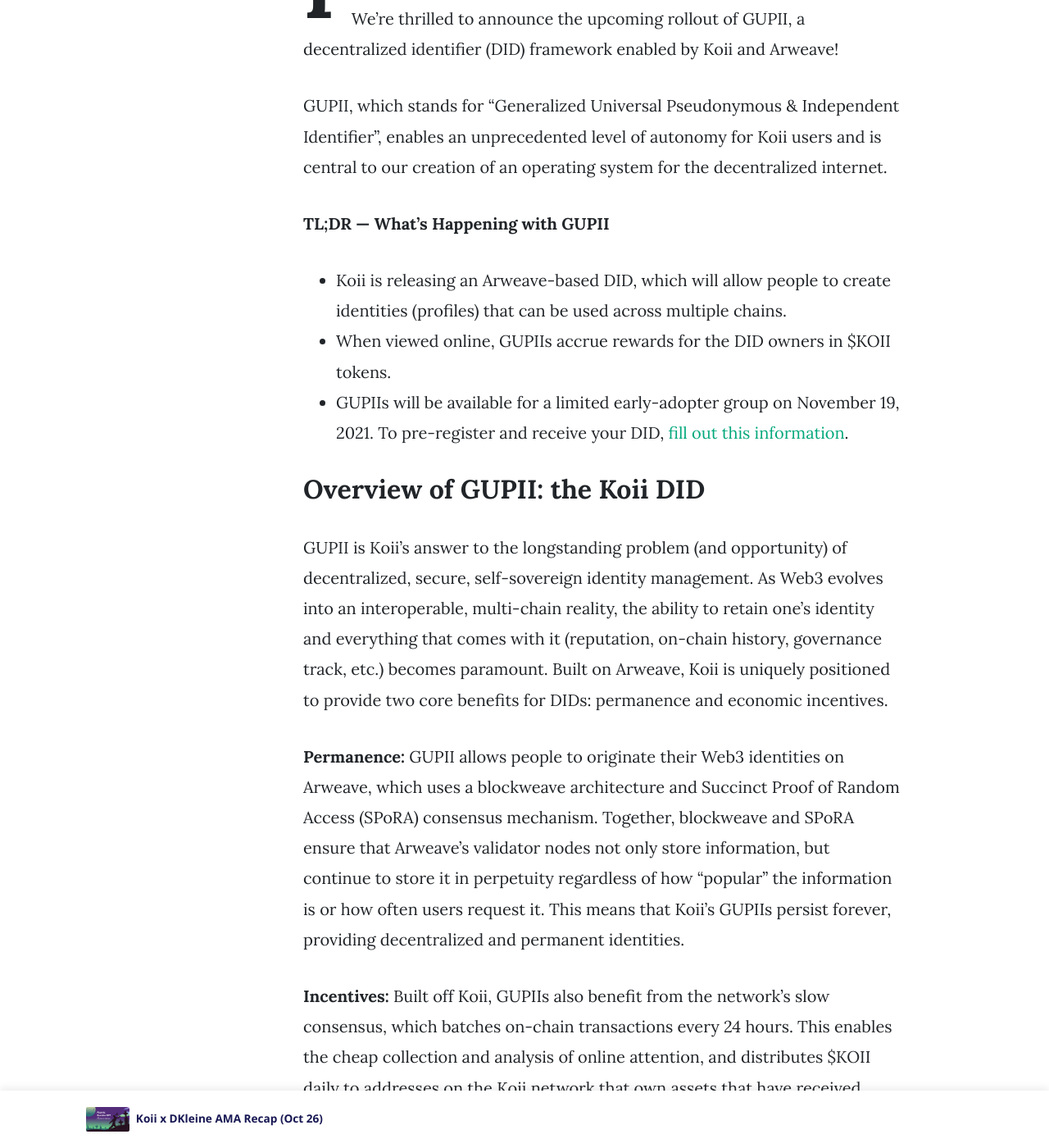
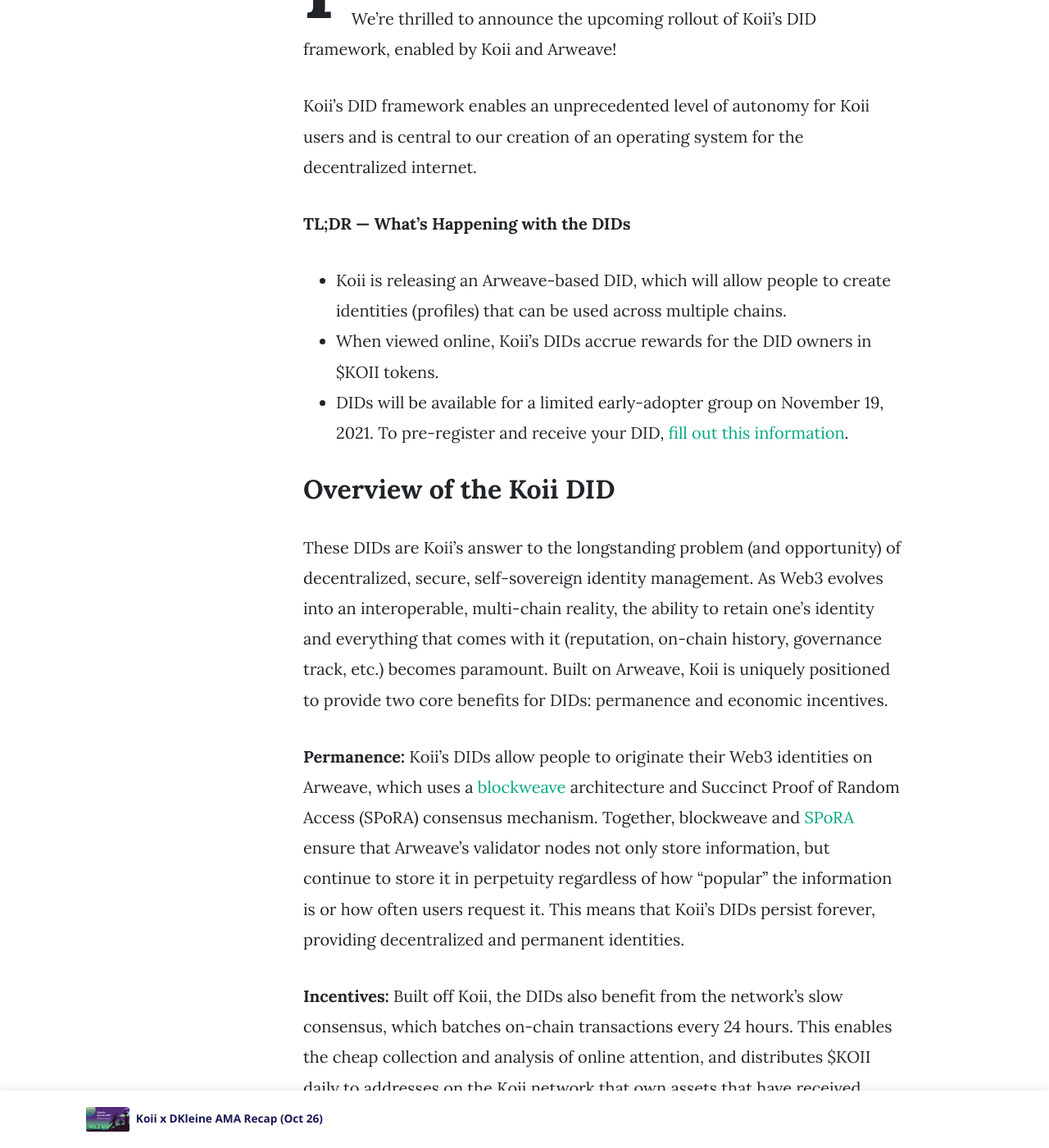
Before and after one commit to tykoii/blog, a Jekyll site: the page built from _posts/2021-11-05-DID.md, in a window 1280 px wide and 1400 px high, scrolled down 570 px. Shown: the whole window at 82% size. Built offline with Jekyll 4.4.1, drawn with Linux system fonts in a browser that asks for light colours; nearby versions of some CDN libraries; comment, search, counter and statistics services are not loaded; some of the changed text lies outside the part shown.

Commit message:
update DID

```diff
--- a/_posts/2021-11-05-DID.md
+++ b/_posts/2021-11-05-DID.md
@@ -1,31 +1,31 @@
 ---
 layout: post
-title: "GUPII: Full User Autonomy in an Open Web3"
+title: "Koii DIDs: Full User Autonomy in an Open Web3"
 categories: [Announcement]
 image: assets/images/blog/zombies.png
 ---
 
-**Introducing GUPII: Decentralized Identifiers for Web3**
+**Introducing Koii’s Decentralized Identifiers (DIDs) for Web3**
 
-We’re thrilled to announce the upcoming rollout of GUPII, a decentralized identifier (DID) framework enabled by Koii and Arweave!
+We’re thrilled to announce the upcoming rollout of Koii’s DID framework, enabled by Koii and Arweave!
 
-GUPII, which stands for “Generalized Universal Pseudonymous & Independent Identifier”, enables an unprecedented level of autonomy for Koii users and is central to our creation of an operating system for the decentralized internet.
+Koii’s DID framework enables an unprecedented level of autonomy for Koii users and is central to our creation of an operating system for the decentralized internet.
 
-**TL;DR — What’s Happening with GUPII**
+**TL;DR — What’s Happening with the DIDs**
 
 - Koii is releasing an Arweave-based DID, which will allow people to create identities (profiles) that can be used across multiple chains.
-- When viewed online, GUPIIs accrue rewards for the DID owners in $KOII tokens.
-- GUPIIs will be available for a limited early-adopter group on November 19, 2021. To pre-register and receive your DID, [fill out this information](https://koii.me/DIDRegistration).
+- When viewed online, Koii’s DIDs accrue rewards for the DID owners in $KOII tokens.
+- DIDs will be available for a limited early-adopter group on November 19, 2021. To pre-register and receive your DID, [fill out this information](https://koii.me/DIDRegistration).
 
-## Overview of GUPII: the Koii DID
+## Overview of the Koii DID
 
-GUPII is Koii’s answer to the longstanding problem (and opportunity) of decentralized, secure, self-sovereign identity management. As Web3 evolves into an interoperable, multi-chain reality, the ability to retain one’s identity and everything that comes with it (reputation, on-chain history, governance track, etc.) becomes paramount. Built on Arweave, Koii is uniquely positioned to provide two core benefits for DIDs: permanence and economic incentives.
+These DIDs are Koii’s answer to the longstanding problem (and opportunity) of decentralized, secure, self-sovereign identity management. As Web3 evolves into an interoperable, multi-chain reality, the ability to retain one’s identity and everything that comes with it (reputation, on-chain history, governance track, etc.) becomes paramount. Built on Arweave, Koii is uniquely positioned to provide two core benefits for DIDs: permanence and economic incentives.
 
-**Permanence:** GUPII allows people to originate their Web3 identities on Arweave, which uses a blockweave architecture and Succinct Proof of Random Access (SPoRA) consensus mechanism. Together, blockweave and SPoRA ensure that Arweave’s validator nodes not only store information, but continue to store it in perpetuity regardless of how “popular” the information is or how often users request it. This means that Koii’s GUPIIs persist forever, providing decentralized and permanent identities.
+**Permanence:** Koii’s DIDs allow people to originate their Web3 identities on Arweave, which uses a [blockweave](https://www.arweave.org/technology){:target="\_blank"} architecture and Succinct Proof of Random Access (SPoRA) consensus mechanism. Together, blockweave and [SPoRA](https://arweave.medium.com/the-arweave-network-is-now-running-succinct-random-proofs-of-access-spora-e2732cbcbb46?source=post_internal_links---------1----------------------------){:target="\_blank"} ensure that Arweave’s validator nodes not only store information, but continue to store it in perpetuity regardless of how “popular” the information is or how often users request it. This means that Koii’s DIDs persist forever, providing decentralized and permanent identities.
 
-**Incentives:** Built off Koii, GUPIIs also benefit from the network’s slow consensus, which batches on-chain transactions every 24 hours. This enables the cheap collection and analysis of online attention, and distributes $KOII daily to addresses on the Koii network that own assets that have received online attention. This means the owners of GUPII DIDs will receive KOII whenever their online profiles are viewed by others.
+**Incentives:** Built off Koii, the DIDs also benefit from the network’s slow consensus, which batches on-chain transactions every 24 hours. This enables the cheap collection and analysis of online attention, and distributes $KOII daily to addresses on the Koii network that own assets that have received online attention. This means the owners of the DIDs will receive KOII whenever their online profiles are viewed by others.
 
-Sign up for the Koii newsletter and stay tuned for more information about GUPII, Koii’s DID framework, and how to get started.
+Sign up for the Koii newsletter and stay tuned for more information about Koii’s DID framework, and how to get started.
 
 ## DIDs, Explained
 
@@ -37,18 +37,18 @@
 
 In a single-chain ecosystem, DIDs aren’t that complex to imagine. A MetaMask wallet, for example, can serve as something similar to a true DID if the entire world operated off Ethereum. As the blockchain community collectively marches towards an interoperable ecosystem of many chains, however, the need for DIDs to be portable across chains becomes critical. Multi-chain DIDs today pose one of the greatest challenges and opportunities to the Web3 ecosystem.
 
-DIDs were the first new online identification standard to be approved by the World Wide Web Consortium (W3C) since the creation of the URL, and their importance within Web3 cannot be overstated. And while few existing DIDs have managed to capture widespread usage, Koii’s GUPII is here to change that. In order to truly free ourselves from centralized gatekeepers and media platforms, it’s essential to develop and adopt a decentralized, interoperable system of online identity management. In other words, DIDs are a codified representation of full user autonomy on the internet of the future, and GUPII is the first DID of its kind.
+DIDs were the first new online identification standard to be approved by the World Wide Web Consortium (W3C) since the creation of the URL, and their importance within Web3 cannot be overstated. And while few existing DIDs have managed to capture widespread usage, Koii’s framework is here to change that. In order to truly free ourselves from centralized gatekeepers and media platforms, it’s essential to develop and adopt a decentralized, interoperable system of online identity management. In other words, DIDs are a codified representation of full user autonomy on the internet of the future, and Koii’s framework is the first DID of its kind.
 
-## How to Get Your GUPII
+## How to Get Your Koii DID
 
-The Koii team is currently developing a process for users to create their own GUPII DID using the Finnie Wallet. This feature will be rolled out within a few weeks, so now is the time to [download the Finnie Wallet](https://finnie.koii.network/) – your gateway to Koii’s decentralized attention economy.
+The Koii team is currently developing a process for users to create their own DID using the Finnie Wallet. This feature will be rolled out within a few weeks, so now is the time to [download the Finnie Wallet](https://finnie.koii.network/){:target="\_blank"} – your gateway to Koii’s decentralized attention economy.
 
 In the meantime, you can sign up for early access to Koii’s DID, although spots are limited and filling up fast!
 
 <p align=center><a href="https://koii.me/DIDRegistration"><ins>Sign up for early access to GUPII</ins></a></p>
 
-Down the line, GUPII will enable users to interact with any on-chain environment using a single cryptographic key. In addition to streamlining Koii’s end user experience, GUPII will also let dApp developers take advantage of whichever blockchain they need for the task they’re trying to accomplish. In other words, you will be able to build a cross-chain dApp that lets users interact across multiple blockchain networks simultaneously.
+Down the line, Koii’s DIDs will enable users to interact with any on-chain environment using a single cryptographic key. In addition to streamlining Koii’s end user experience, the DIDs will also let dApp developers take advantage of whichever blockchain they need for the task they’re trying to accomplish. In other words, you will be able to build a cross-chain dApp that lets users interact across multiple blockchain networks simultaneously.
 
-As new features are rolled out, GUPII will provide a one-stop meta-solution bridging all existing DIDs, and GUPII will eventually underpin Koii’s entire on-chain reputation system. Additionally, GUPII will also serve as a spam-prevention mechanism to separate real traffic from bots and scammers, thereby ensuring that Koii’s attention rewards go to the content creators who are generating real-world excitement. By making it easier than ever for users to prove who they are and who they are interacting with online in a seamless and secure way, GUPII will usher in a new era of creative expression and on-chain collaboration.
+As new features are rolled out, the DIDs will provide a one-stop meta-solution bridging all existing DIDs, and will eventually underpin Koii’s entire on-chain reputation system. Additionally, the DIDs will also serve as a spam-prevention mechanism to separate real traffic from bots and scammers, thereby ensuring that Koii’s attention rewards go to the content creators who are generating real-world excitement. By making it easier than ever for users to prove who they are and who they are interacting with online in a seamless and secure way, Koii’s DIDs will usher in a new era of creative expression and on-chain collaboration.
 
 Continue the conversation and join Koii's official community [Telegram](https://t.me/joinchat/OEHs_8T9-8ZhZmU5){:target="\_blank"} channel, Koii's [Discord](https://discord.com/invite/SDwgnjxNEn){:target="\_blank"}, and follow us on [Twitter](https://twitter.com/KoiiNetwork){:target="\_blank"}.
```
